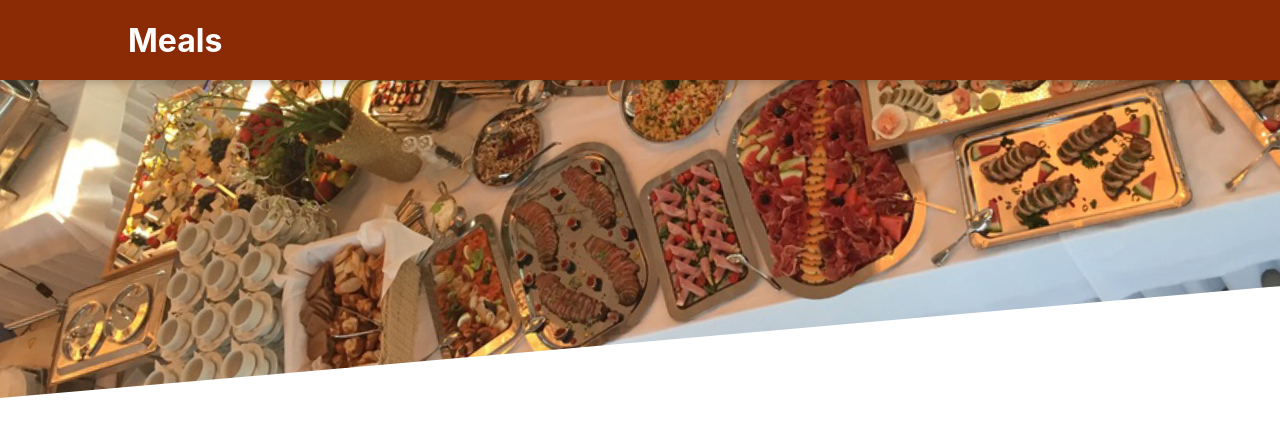
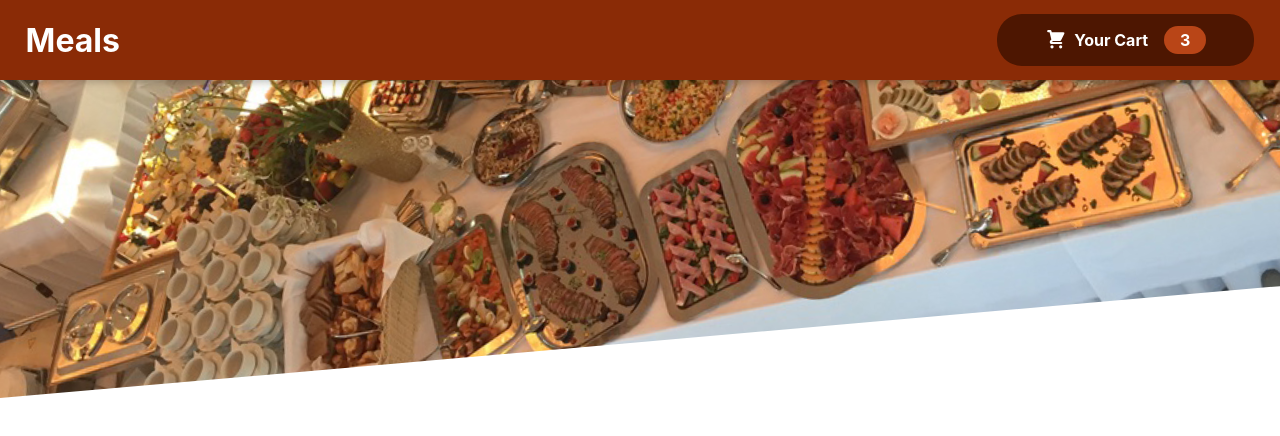
Before and after one commit to EdenGoforIt/react-order-management, a React (Create React App) app: page / in a window 1280 px wide. Shown: the top 436 px of the page. Built offline with nearby package versions, Linux system fonts and the light colour scheme.

Commit message:
measl summary

```diff
--- a/src/App.js
+++ b/src/App.js
@@ -1,11 +1,11 @@
 import './App.css';
-import Header from './components/Layout/Header';
+import Header from './components/Layout/Header/Header';
 
 function App() {
 	return (
-		<div className='App'>
+		<>
 			<Header />
-		</div>
+		</>
 	);
 }
 
--- /dev/null
+++ b/src/components/Cart/CartIcon.js
@@ -0,0 +1,13 @@
+const CartIcon = () => {
+	return (
+		<svg
+			xmlns='http://www.w3.org/2000/svg'
+			viewBox='0 0 20 20'
+			fill='currentColor'
+		>
+			<path d='M3 1a1 1 0 000 2h1.22l.305 1.222a.997.997 0 00.01.042l1.358 5.43-.893.892C3.74 11.846 4.632 14 6.414 14H15a1 1 0 000-2H6.414l1-1H14a1 1 0 00.894-.553l3-6A1 1 0 0017 3H6.28l-.31-1.243A1 1 0 005 1H3zM16 16.5a1.5 1.5 0 11-3 0 1.5 1.5 0 013 0zM6.5 18a1.5 1.5 0 100-3 1.5 1.5 0 000 3z' />
+		</svg>
+	);
+};
+
+export default CartIcon;
--- a/src/components/Layout/Header.js
+++ b/src/components/Layout/Header/Header.js
@@ -1,4 +1,5 @@
-import mealsImage from '../../assets/meals.jpg';
+import mealsImage from '../../../assets/meals.jpg';
+import HeaderCartButton from '../HeaderCartButton/HeaderCartButton';
 import classes from './Header.module.css';
 
 const Header = (props) => {
@@ -6,7 +7,7 @@
 		<>
 			<header className={classes.header}>
 				<h1>Meals</h1>
-				<button>Cart</button>
+				<HeaderCartButton />
 			</header>
 			<div className={classes['main-image']}>
 				<img src={mealsImage} alt='meals' />
--- a/src/components/Layout/Header.module.css
+++ b/src/components/Layout/Header/Header.module.css
@@ -9,7 +9,7 @@
   display: flex;
   justify-content: space-between;
   align-items: center;
-  padding: 0 10%;
+  padding: 0 0 0 2%;
   box-shadow: 0 2px 8px rgba(0, 0, 0, 0.25);
   z-index: 10;
 }
--- /dev/null
+++ b/src/components/Layout/HeaderCartButton/HeaderCartButton.js
@@ -0,0 +1,16 @@
+import CartIcon from '../../Cart/CartIcon';
+import classes from './HeaderCartButton.module.css';
+
+const HeaderCartButton = (props) => {
+	return (
+		<button type='button' className={classes.button}>
+			<span className={classes.icon}>
+				<CartIcon />
+			</span>
+			<span>Your Cart</span>
+			<span className={classes.badge}>3</span>
+		</button>
+	);
+};
+
+export default HeaderCartButton;
--- /dev/null
+++ b/src/components/Layout/HeaderCartButton/HeaderCartButton.module.css
@@ -0,0 +1,60 @@
+.button {
+	cursor: pointer;
+	font: inherit;
+	border: none;
+	background-color: #4d1601;
+	color: white;
+	padding: 0.75rem 3rem;
+	margin-right: 4%;
+	display: flex;
+	justify-content: space-around;
+	align-items: center;
+	border-radius: 25px;
+	font-weight: bold;
+}
+
+.button:hover,
+.button:active {
+	background-color: #2c0d00;
+}
+
+.icon {
+	width: 1.35rem;
+	height: 1.35rem;
+	margin-right: 0.5rem;
+}
+
+.badge {
+	background-color: #b94517;
+	padding: 0.25rem 1rem;
+	border-radius: 25px;
+	margin-left: 1rem;
+	font-weight: bold;
+}
+
+.button:hover .badge,
+.button:active .badge {
+	background-color: #92320c;
+}
+
+.bump {
+	animation: bump 300ms ease-out;
+}
+
+@keyframes bump {
+	0% {
+		transform: scale(1);
+	}
+	10% {
+		transform: scale(0.9);
+	}
+	30% {
+		transform: scale(1.1);
+	}
+	50% {
+		transform: scale(1.15);
+	}
+	100% {
+		transform: scale(1);
+	}
+}
```
Also changed, not shown: src/components/Meals/MealsSummary.js (added, +19 -0 lines), src/components/Meals/MealsSummary.module.css (added, +18 -0 lines), src/components/Meals/AvailableMeals.js (added), src/components/Meals/Meals.js (added).
